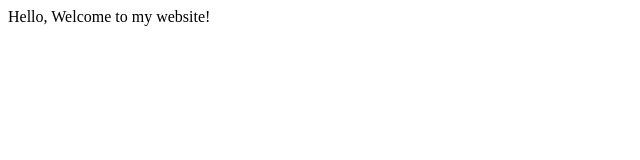
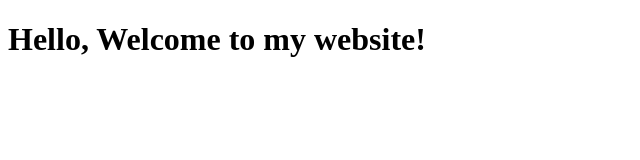
Before and after one commit to VINCENTcjf/VINCENTcjf.github.io, a plain HTML site: page index.html in a window 1280 px wide. Shown: the whole page, without its empty margins (0-640 px from the left). Drawn offline with Linux system fonts and the light colour scheme.

Commit message:
Add a heading

```diff
--- a/index.html
+++ b/index.html
@@ -3,6 +3,6 @@
         <title>hello</title>
     </head>
     <body>
-        Hello, Welcome to my website!
+        <h1>Hello, Welcome to my website!</h1>
     </body>
 </html>
```
